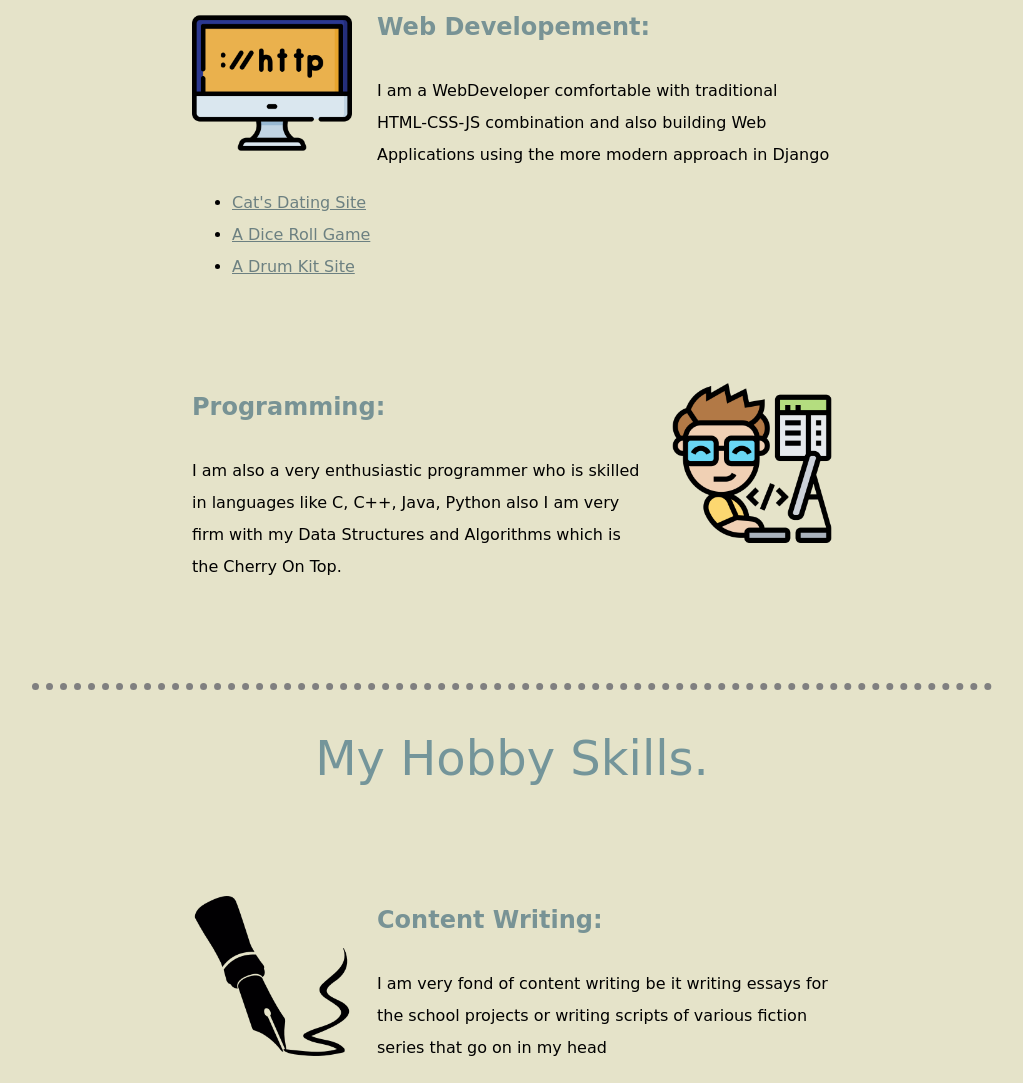
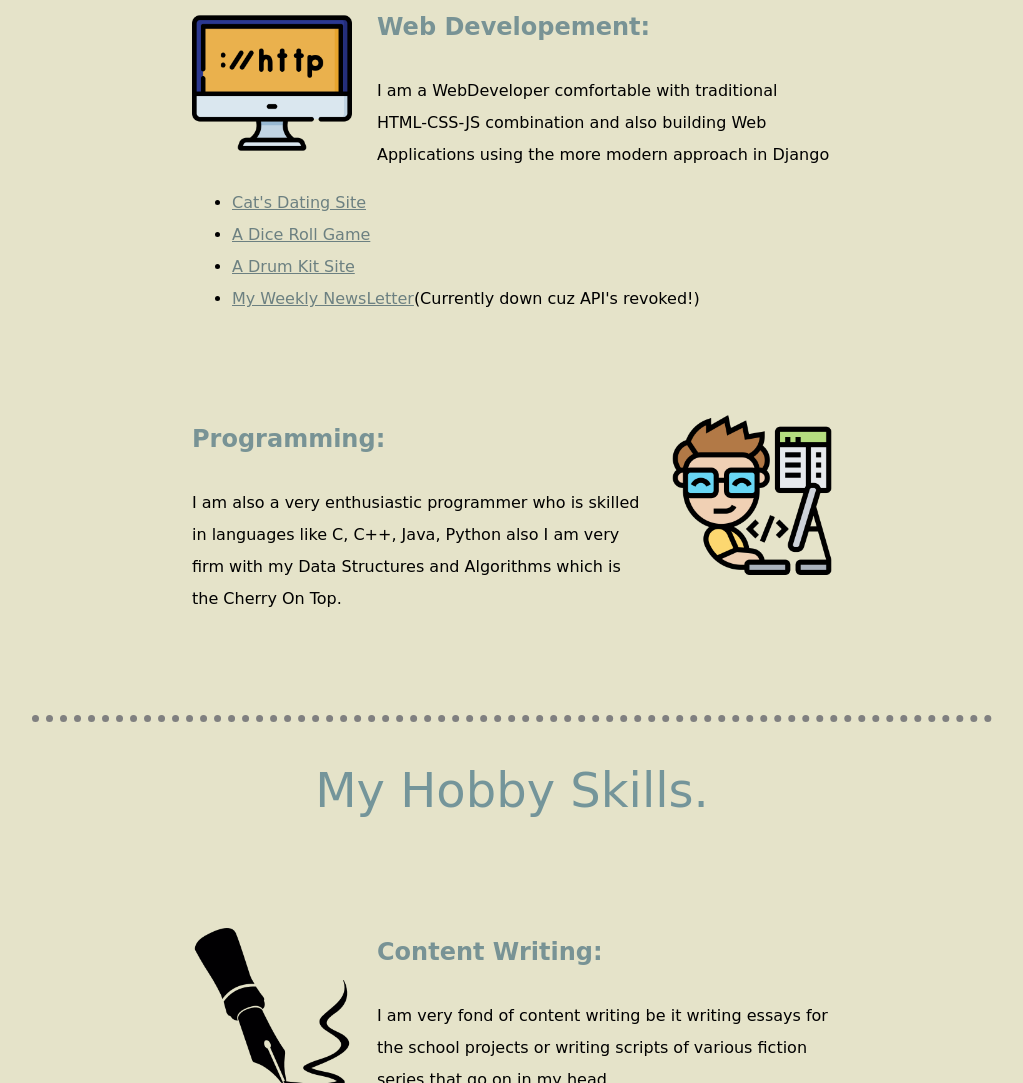
Before and after one commit to DaanishhShaikh/CV, a plain HTML site: page index.html in a window 1280 px wide. Shown: the part 1569-2652 px from the top of the page, without its empty margins (128-1151 px from the left). Drawn offline with Linux system fonts and the light colour scheme.

Commit message:
Updated index.html
added the reason for errors in NewsLetter site
the error is the result of API being revoked again and again. will resolve soon or add some different method!

```diff
--- a/index.html
+++ b/index.html
@@ -34,6 +34,7 @@
                 <li><a href="https://daanishhshaikh.github.io/Purred/" target="_blank">Cat's Dating Site</a></li>
                 <li><a href="https://daanishhshaikh.github.io/DiceRoll/" target="_blank">A Dice Roll Game</a></li>
                 <li><a href="https://daanishhshaikh.github.io/KeyDrum/" target="_blank">A Drum Kit Site</a></li>
+                <li><a href="https://dansweekly.up.railway.app/" target="_blank">My Weekly NewsLetter</a>(Currently down cuz API's revoked!)</li>
             </ul>
             </p>
           </div>
```
